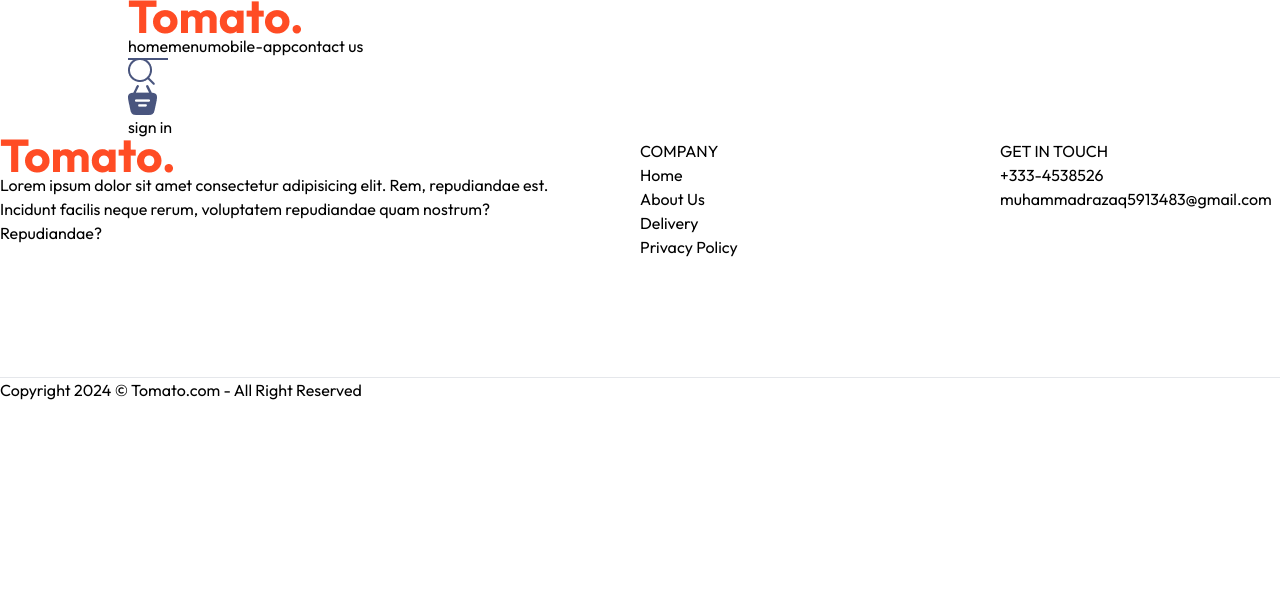
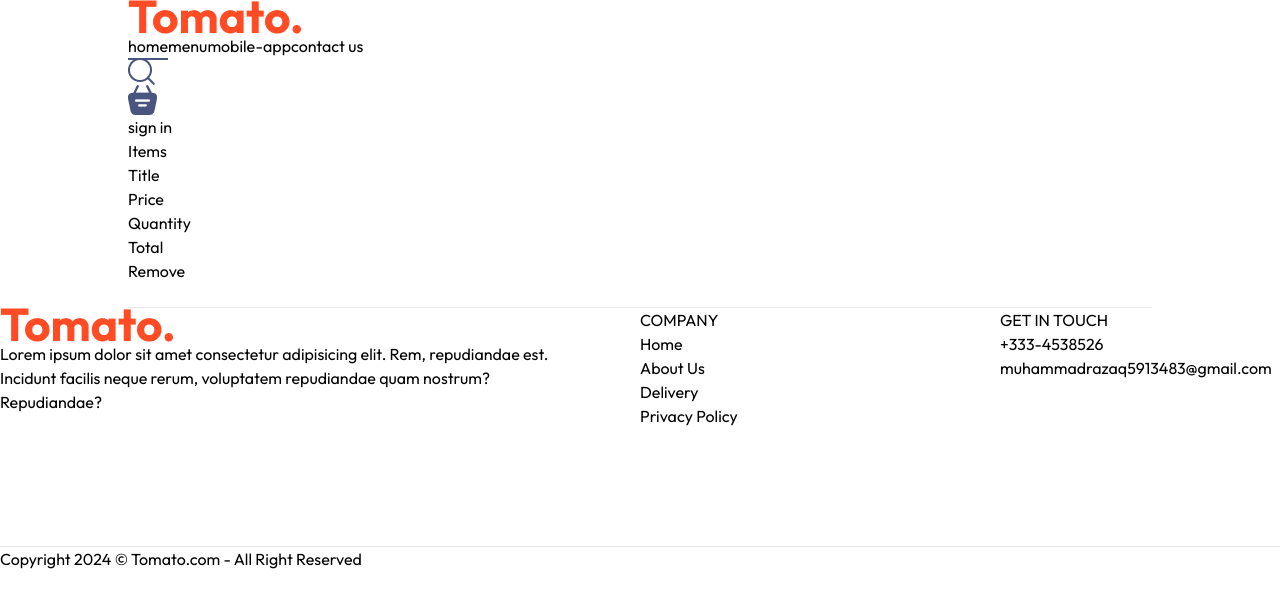
Before and after one commit to muhammadrazaq33/Food_Del, a React (Vite) app in the folder frontend/: page /cart in a window 1280 px wide. Shown: the top 608 px of the page. Built offline with nearby package versions, Linux system fonts and the light colour scheme.

Commit message:
html of cart page completed

```diff
--- a/frontend/src/components/Navbar/Navbar.jsx
+++ b/frontend/src/components/Navbar/Navbar.jsx
@@ -6,31 +6,37 @@ const Navbar = ({setShowLogin}) => {
     const [menu, setMenu] = useState("home");
   return (
     <div className="flex justify-between items-center py-[20px]">
+      <Link to={"/"}>
         <img
           src={assets.logo}
           alt=""
           className=" lg:w-[150px] md:w-[120px] w-[100px] lg:h-[33px] md:h-[28px] h-[24px]"
         />
+      </Link>
       <ul className="md:flex hidden lg:gap-x-[20px] md:gap-x-[13px]  text-[#49557e] lg:text-[18px] md:text-[15px]">
-        <Link to={"/"}
+        <Link
+          to={"/"}
           onClick={() => setMenu("home")}
           className={`cursor-pointer ${menu === "home" ? "active" : ""}`}
         >
           home
         </Link>
-        <a href='#explore-menu'
+        <a
+          href="#explore-menu"
           onClick={() => setMenu("menu")}
           className={`${menu === "menu" ? "active" : ""} cursor-pointer`}
         >
           menu
         </a>
-        <a href='#app-download'
+        <a
+          href="#app-download"
           onClick={() => setMenu("mobile-app")}
           className={` cursor-pointer ${menu === "mobile-app" ? "active" : ""}`}
         >
           mobile-app
         </a>
-        <a href='#contact-us'
+        <a
+          href="#contact-us"
           onClick={() => setMenu("contact-us")}
           className={` cursor-pointer ${menu === "contact-us" ? "active" : ""}`}
         >
@@ -41,14 +47,20 @@ const Navbar = ({setShowLogin}) => {
       <div className="flex items-center lg:gap-[40px] md:gap-[24px] sm:gap-[20px] gap-[16px]">
         <img src={assets.search_icon} className="lg:w-[26px] w-[20px]" alt="" />
         <div className="relative">
+          <Link to={"/cart"}>
+            {" "}
             <img
               src={assets.basket_icon}
               className="lg:w-[26px] w-[22px]"
               alt=""
             />
+          </Link>
           <div className="absolute min-w-[10px] min-h-[10px] bg-[tomato] rounded-[5px] top-[-8px] right-[-8px]"></div>
         </div>
-        <button onClick={() => setShowLogin(true)} className="bg-transparent lg:text-[16px] text-[15px]   lg:px-[30px] md:px-[25px] px-[18px] lg:py-[10px] md:py-[7px] py-[3px] border border-[tomato] border-solid rounded-[50px] text-[#49557e] hover:bg-[#fff4f2] duration-1000">
+        <button
+          onClick={() => setShowLogin(true)}
+          className="bg-transparent lg:text-[16px] text-[15px]   lg:px-[30px] md:px-[25px] px-[18px] lg:py-[10px] md:py-[7px] py-[3px] border border-[tomato] border-solid rounded-[50px] text-[#49557e] hover:bg-[#fff4f2] duration-1000"
+        >
           sign in
         </button>
       </div>
--- a/frontend/src/pages/Cart/Cart.jsx
+++ b/frontend/src/pages/Cart/Cart.jsx
@@ -1,9 +1,36 @@
-import React from 'react'
+import React, { useContext } from 'react'
+import { StoreContext } from '../../Context/StoreContext'
 
 const Cart = () => {
+  const {cartItem,food_list, removeFromCart} = useContext(StoreContext)
   return (
     <div>
-
+      <div>
+        <div>
+          <p>Items</p>
+          <p>Title</p>
+          <p>Price</p>
+          <p>Quantity</p>
+          <p>Total</p>
+          <p>Remove</p>
+        </div>
+        <br />
+        <hr />
+        {food_list.map((item) => {
+          if (cartItem[item._id] > 0) {
+            return (
+              <div>
+                <img src={item.image} alt="" />
+                <p>{item.name}</p>
+                <p>{item.price}</p>
+                <p>{cartItem[item._id]}</p>
+                <p>{item.price * cartItem[item._id]}</p>
+                <p>x</p>
+              </div>
+            );
+          }
+        })}
+      </div>
     </div>
   )
 }
```
Lines whose indentation alone changed are shown as unchanged.
